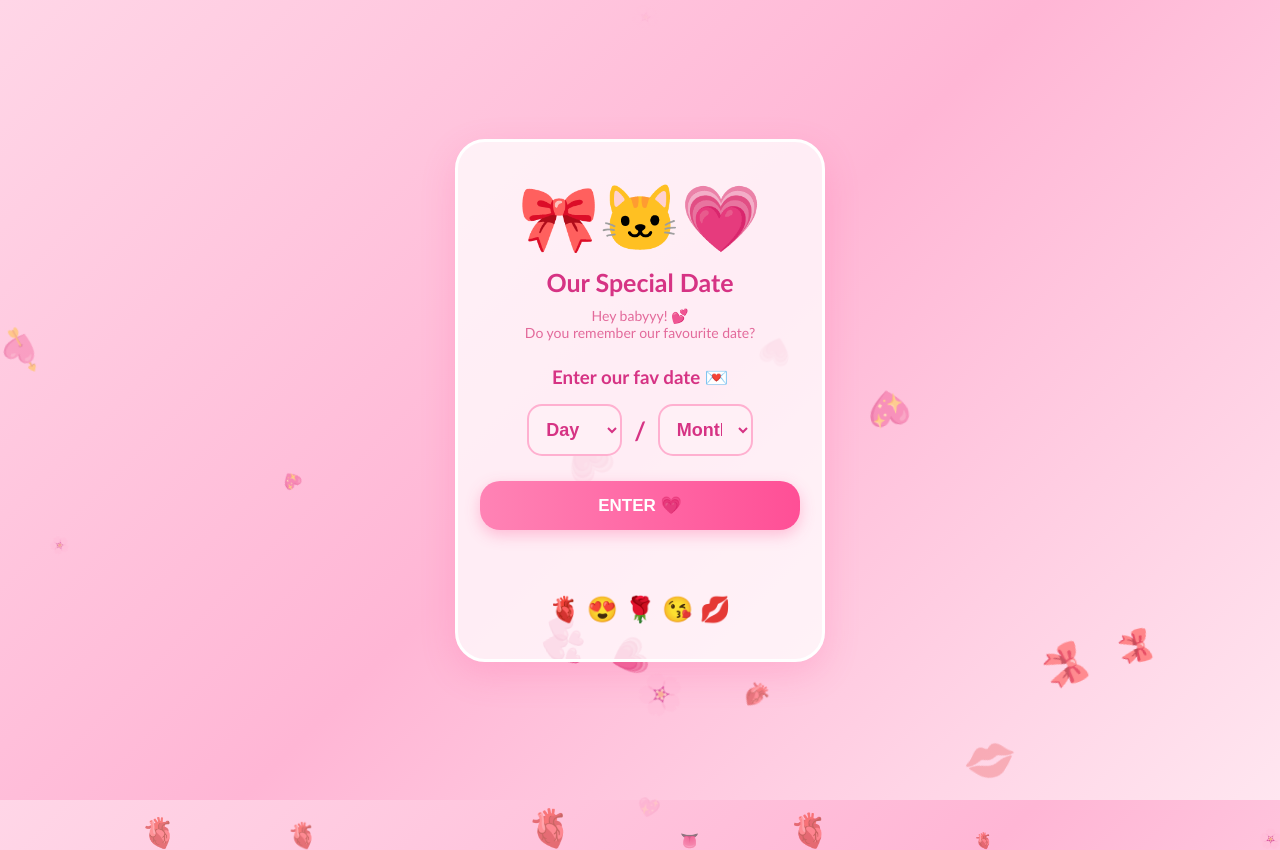
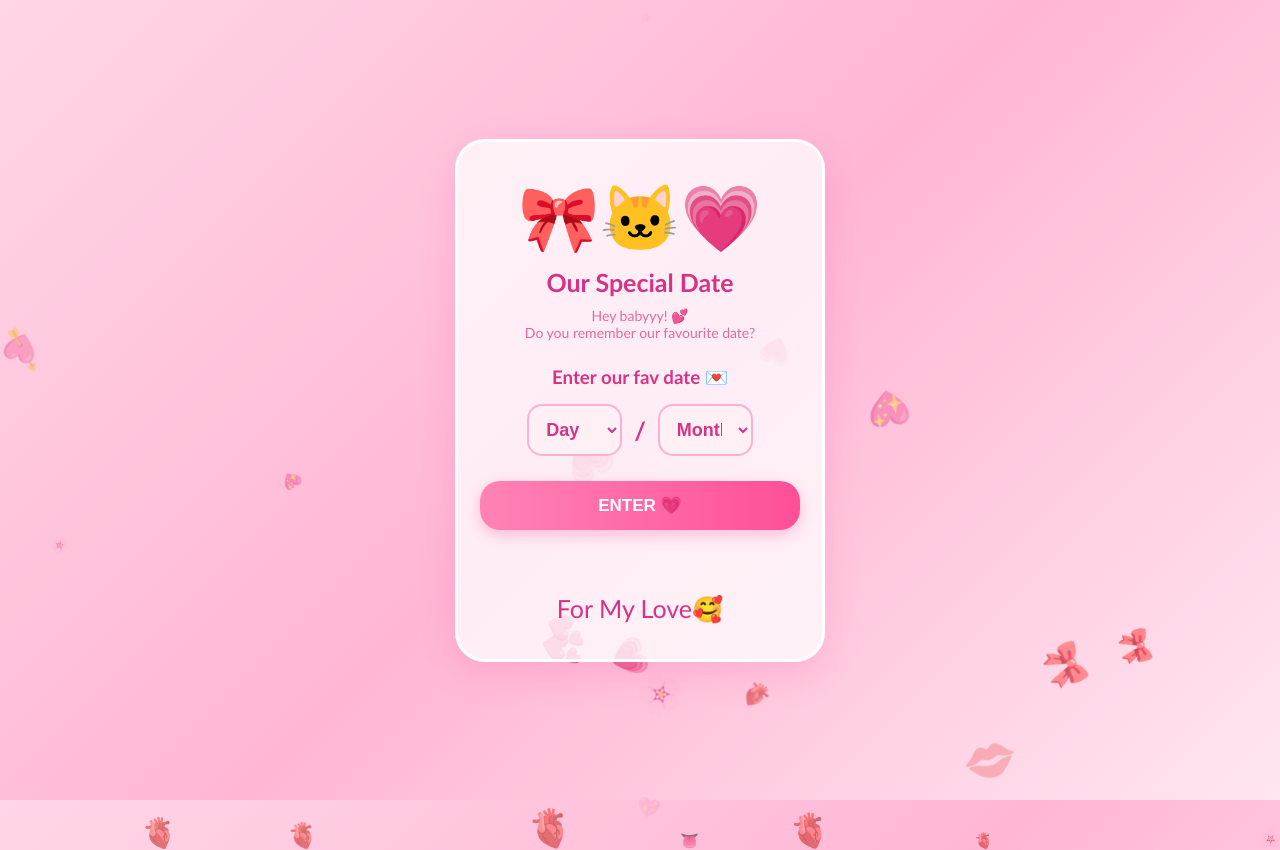
Before and after one commit to babby4186-cloud/my-web, a plain HTML site: page index.html in a window 1280 px wide. Drawn offline with Linux system fonts and the light colour scheme.

Commit message:
Update index.html

```diff
--- a/index.html
+++ b/index.html
@@ -186,7 +186,7 @@ button:active {
     <div id="message"></div>
 
     <div style="margin-top:25px;font-size:25px;">
-        🫀 😍 🌹 😘  💋
+        For My Love🥰
     </div>
 
 </div>
```
